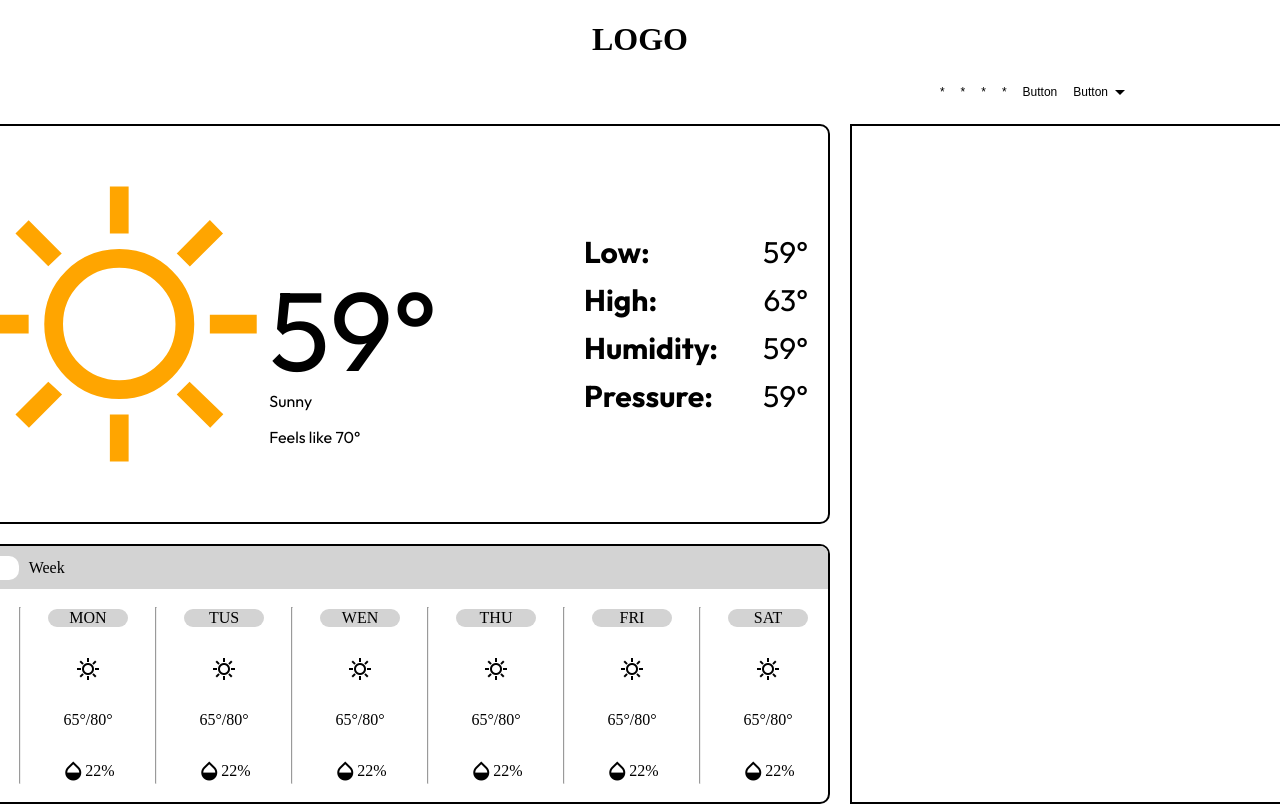
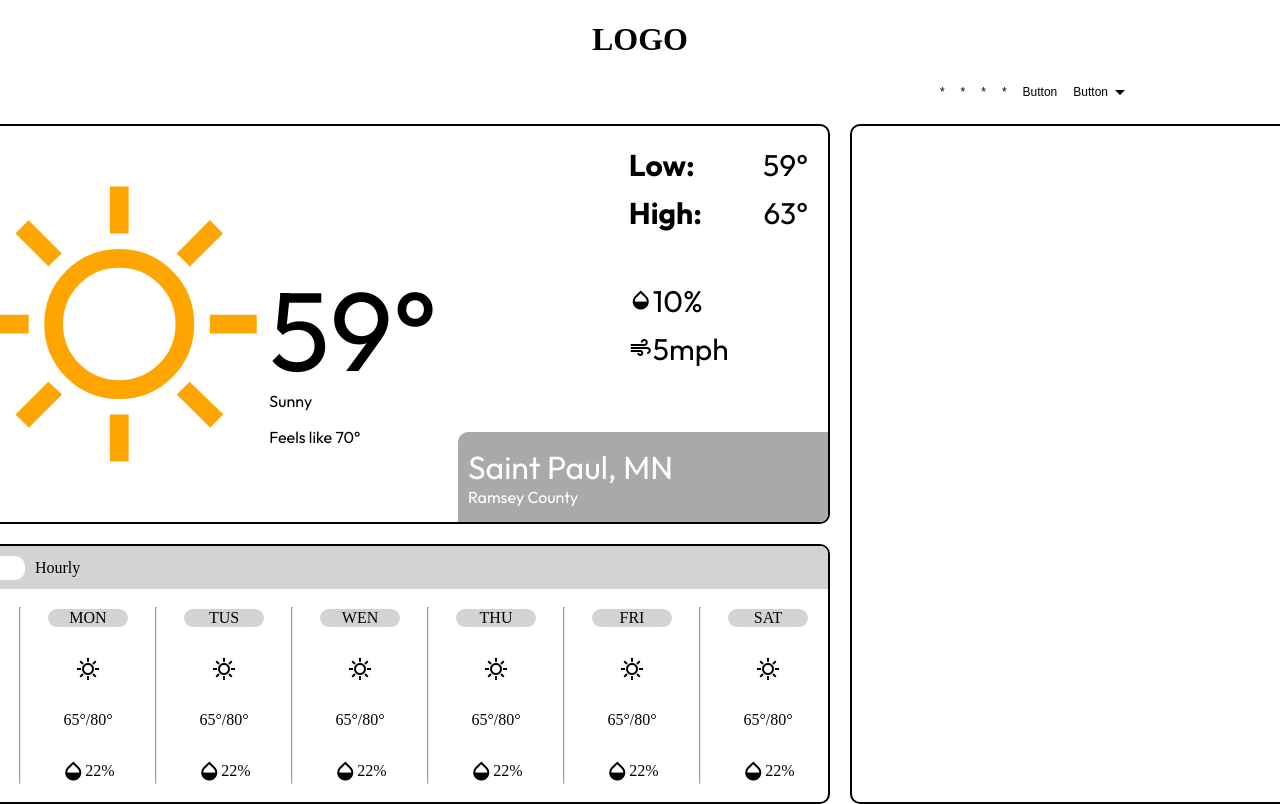
Before and after one commit to Bee-Xiong/Weather-Web, a plain HTML site: page index.html in a window 1280 px wide. Shown: the top 804 px of the page. Drawn offline with nearby package versions, Linux system fonts and the light colour scheme.

Commit message:
Rearrange elements on current temp panel. Change forecast week to hourly.

```diff
--- a/index.html
+++ b/index.html
@@ -46,17 +46,23 @@
                 <div class="current-info">
                     <div class="data"><span><strong>Low:</strong></span><span>59°</span></div>
                     <div class="data"><span><strong>High:</strong></span><span>63°</span></div>
-                    <div class="data"><span><strong>Humidity:</strong></span><span>59°</span></div>
-                    <div class="data"><span><strong>Pressure:</strong></span><span>59°</span></div>
+                    <div class="data-extra">
+                        <div><span class="material-symbols-outlined">humidity_mid</span><span>10%</span></div>
+                        <div><span class="material-symbols-outlined">air</span><span>5mph</span></div>
+                    </div>
                 </div>
+            </div>
+            <div class="location">
+                <div>Saint Paul, MN</div>
+                <div>Ramsey County</div>
             </div>
         </div>
         <div class="weather-forecast">
             <div class="forecast-header">
-                <span>Day</span>
+                <span>Days</span>
                 <div class="toggle">
                     <span class="material-symbols-outlined toggle-icon">circle</span></div>
-                <span>Week</span>
+                <span>Hourly</span>
             </div>
             <div class="forecast-content">
                 <div class="forecast-data">
@@ -109,7 +115,11 @@
                 </div>
             </div>
         </div>
-        <div class="news"></div>
+        <div class="news">
+            <div class="hourly-content">
+                <div class="hourly-header"></div>
+            </div>
+        </div>
     </div>
     <script src="./index.js"></script>
 </body>
--- a/style.css
+++ b/style.css
@@ -73,7 +73,9 @@ body {
     display: grid;
     grid-column: 1/4;
     grid-row: 1/4;
+    position: relative;
     border-radius: 10px;
+    overflow: hidden;
     font-family: "Outfit", sans-serif;
     border: 2px solid black;
 }
@@ -105,16 +107,59 @@ body {
 .current-info {
     display: flex;
     flex-direction: column;
-    justify-content: center;
-    align-items: baseline center;
+    justify-content: flex-start;
+    align-items: flex-start center;
     gap: 10px;
-    width: 25%;
+    width: 20%;
+    height: 100%;
     font-size: 30px;
 }
 
 .data {
     display: flex;
     justify-content: space-between;
+}
+
+.data-extra {
+    display: flex;
+    flex-direction: column;
+    margin-top: 40px;
+    gap: 10px;
+}
+
+.location {
+    display: flex;
+    flex-direction: column;
+    justify-content: center;
+    align-items: flex-start;
+    position: absolute;
+    padding: 10px;
+    bottom: 0;
+    right: 0;
+    width: 350px;
+    height: 70px;
+    color: white;
+    text-overflow: ellipsis;
+    border-radius: 10px 0 0 0;
+    background-color: darkgray;
+}
+
+.location> :nth-child(1) {
+    width: 100%;
+    height: 40px;
+    font-size: 2rem;
+    overflow: hidden;
+    white-space: nowrap;
+    text-overflow: ellipsis;
+
+}
+
+.location> :nth-child(2) {
+    width: 100%;
+    height: 20px;
+    overflow: hidden;
+    white-space: nowrap;
+    text-overflow: ellipsis;
 }
 
 .sunny {
@@ -208,10 +253,11 @@ body {
     align-items: center;
 }
 
-/* news */
+/* news*/
 .news {
     display: grid;
     grid-column: 4/6;
     grid-row: 1/6;
+    border-radius: 10px;
     border: 2px solid black;
 }
```
